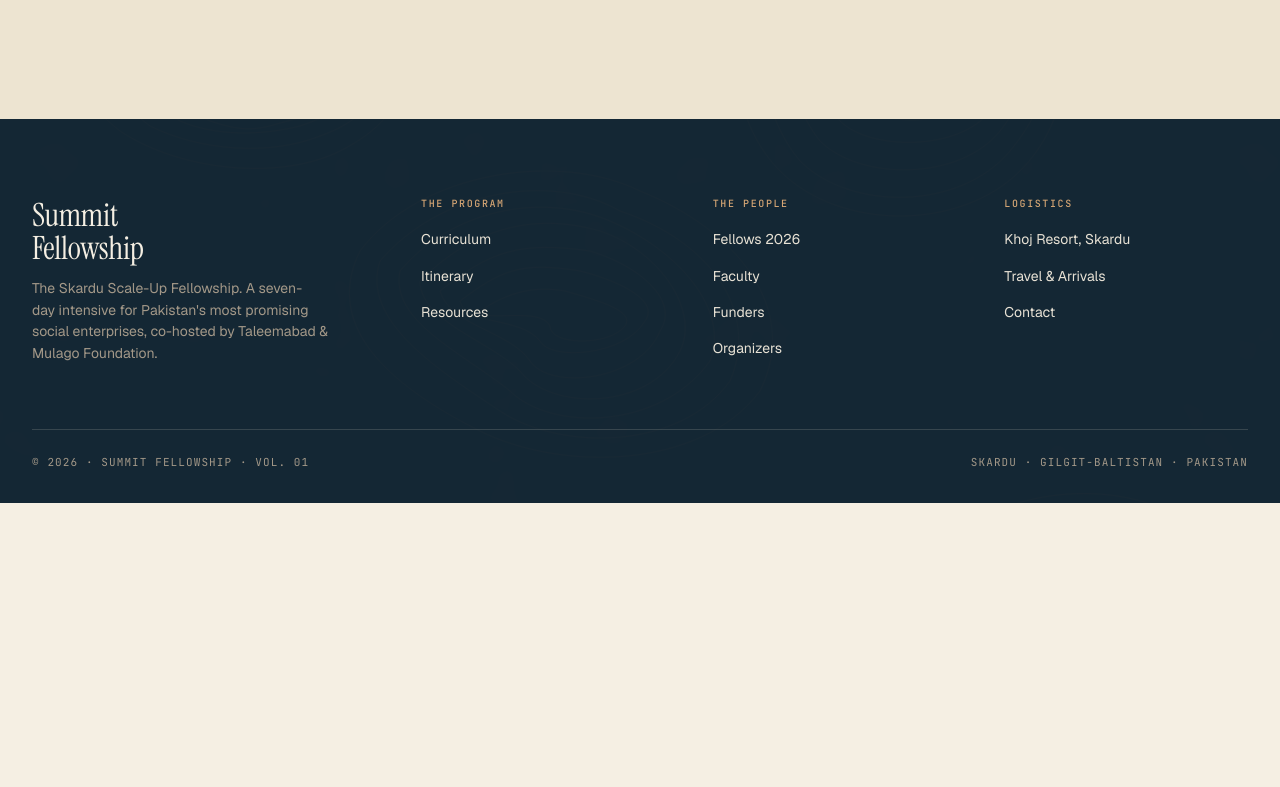
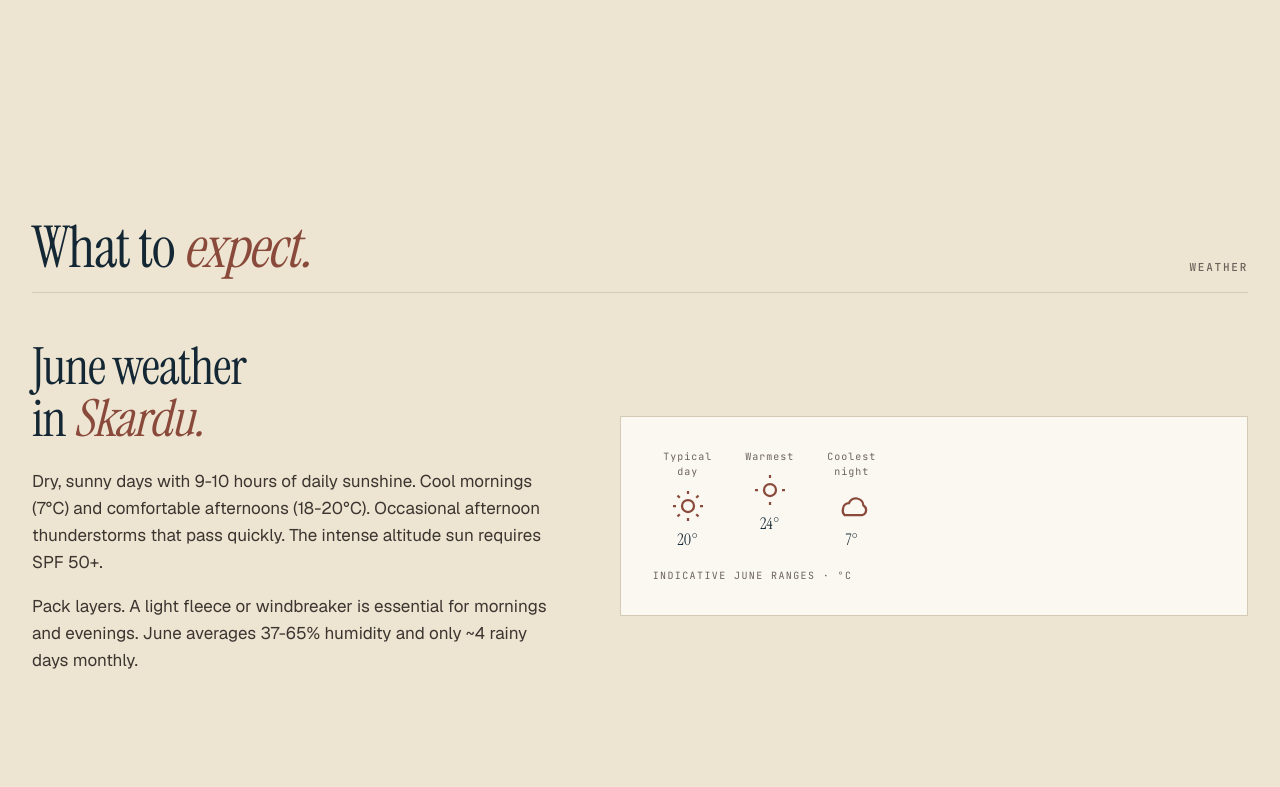
Before and after one commit to usmanjaved-droid/summit-fellowship-website, a Next.js app: page /venue in a window 1280 px wide. Shown: the part 3933-4720 px from the top of the page. Before the commit the page ends 4436 px from the top, so only its background shows below. Built offline with nearby package versions, Linux system fonts and the light colour scheme.

Commit message:
refactor: update weather data with accurate June Skardu climate

```diff
--- a/app/venue/page.tsx
+++ b/app/venue/page.tsx
@@ -3,6 +3,30 @@ import Link from 'next/link';
 export const metadata = {
   title: 'Khoj Resort, Skardu — Summit Fellowship',
 };
+
+const SunIcon = () => (
+  <svg className="icon" viewBox="0 0 24 24" fill="none" stroke="currentColor" strokeWidth="1.5">
+    <circle cx="12" cy="12" r="4" />
+    <path d="M12 2v2M12 20v2M4 12H2M22 12h-2M5 5l1.5 1.5M17.5 17.5L19 19M5 19l1.5-1.5M17.5 6.5L19 5" />
+  </svg>
+);
+const CloudIcon = () => (
+  <svg className="icon" viewBox="0 0 24 24" fill="none" stroke="currentColor" strokeWidth="1.5">
+    <path d="M6 14a4 4 0 014-4 5 5 0 019.6 1.6A3.5 3.5 0 0119 18H7a4 4 0 01-1-4z" />
+  </svg>
+);
+const PartIcon = () => (
+  <svg className="icon" viewBox="0 0 24 24" fill="none" stroke="currentColor" strokeWidth="1.5">
+    <circle cx="12" cy="12" r="4" />
+    <path d="M12 2v2M12 20v2M4 12H2M22 12h-2" />
+  </svg>
+);
+
+const WEATHER = [
+  { date: 'Typical day', icon: <SunIcon />, hi: '20°', lo: '7°' },
+  { date: 'Warmest', icon: <PartIcon />, hi: '24°', lo: '' },
+  { date: 'Coolest night', icon: <CloudIcon />, hi: '7°', lo: '' },
+];
 
 const SPACES = [
   { num: '01', title: 'The Studio', desc: 'Workshop room with U-shaped seating for 12. Whiteboard walls. Where the Mulago core blocks happen, and the one-pagers get written.', img: 'https://images.unsplash.com/photo-1577415124269-fc1140a69e91?auto=format&fit=crop&w=900&q=80' },
@@ -183,6 +207,36 @@ export default function VenuePage() {
         </div>
       </section>
 
+      <section className="travel-section travel-section--warm">
+        <div className="container">
+          <div className="section-title">
+            <h2>What to <em>expect.</em></h2>
+            <span className="eyebrow">Weather</span>
+          </div>
+          <div className="weather">
+            <div className="weather__copy">
+              <h3>June weather<br />in <em>Skardu.</em></h3>
+              <p>Dry, sunny days with 9-10 hours of daily sunshine. Cool mornings (7°C) and comfortable afternoons (18-20°C). Occasional afternoon thunderstorms that pass quickly. The intense altitude sun requires SPF 50+.</p>
+              <p>Pack layers. A light fleece or windbreaker is essential for mornings and evenings. June averages 37-65% humidity and only ~4 rainy days monthly.</p>
+            </div>
+            <div className="weather__chart">
+              <div className="weather__grid">
+                {WEATHER.map((w) => (
+                  <div className="weather-day" key={w.date}>
+                    <div className="date">{w.date}</div>
+                    {w.icon}
+                    <div className="temp">{w.hi}</div>
+                  </div>
+                ))}
+              </div>
+              <div style={{ marginTop: 20, fontFamily: 'var(--mono)', fontSize: 10, letterSpacing: '0.14em', color: 'var(--ink-mute)', textTransform: 'uppercase' }}>
+                Indicative June ranges · °C
+              </div>
+            </div>
+          </div>
+        </div>
+      </section>
+
     </>
   );
 }
```
